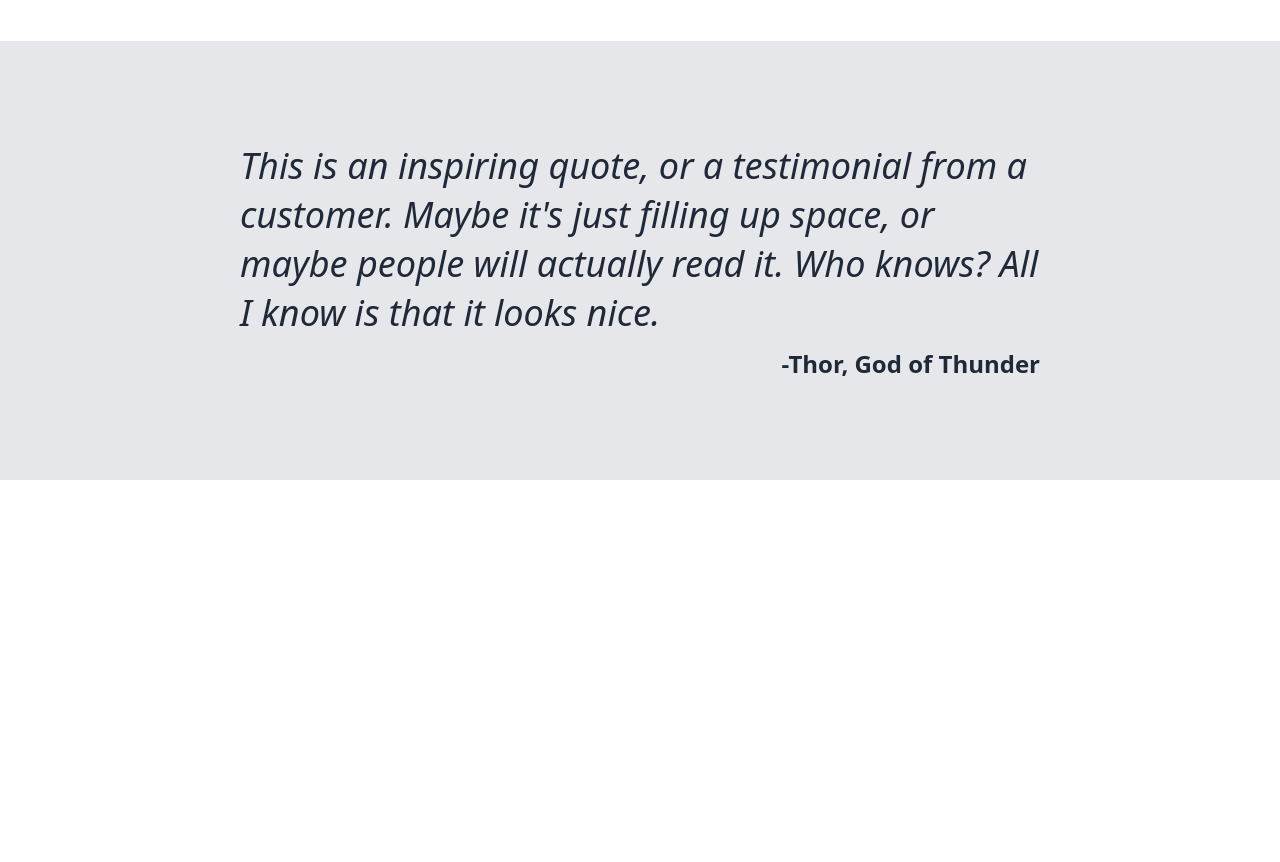
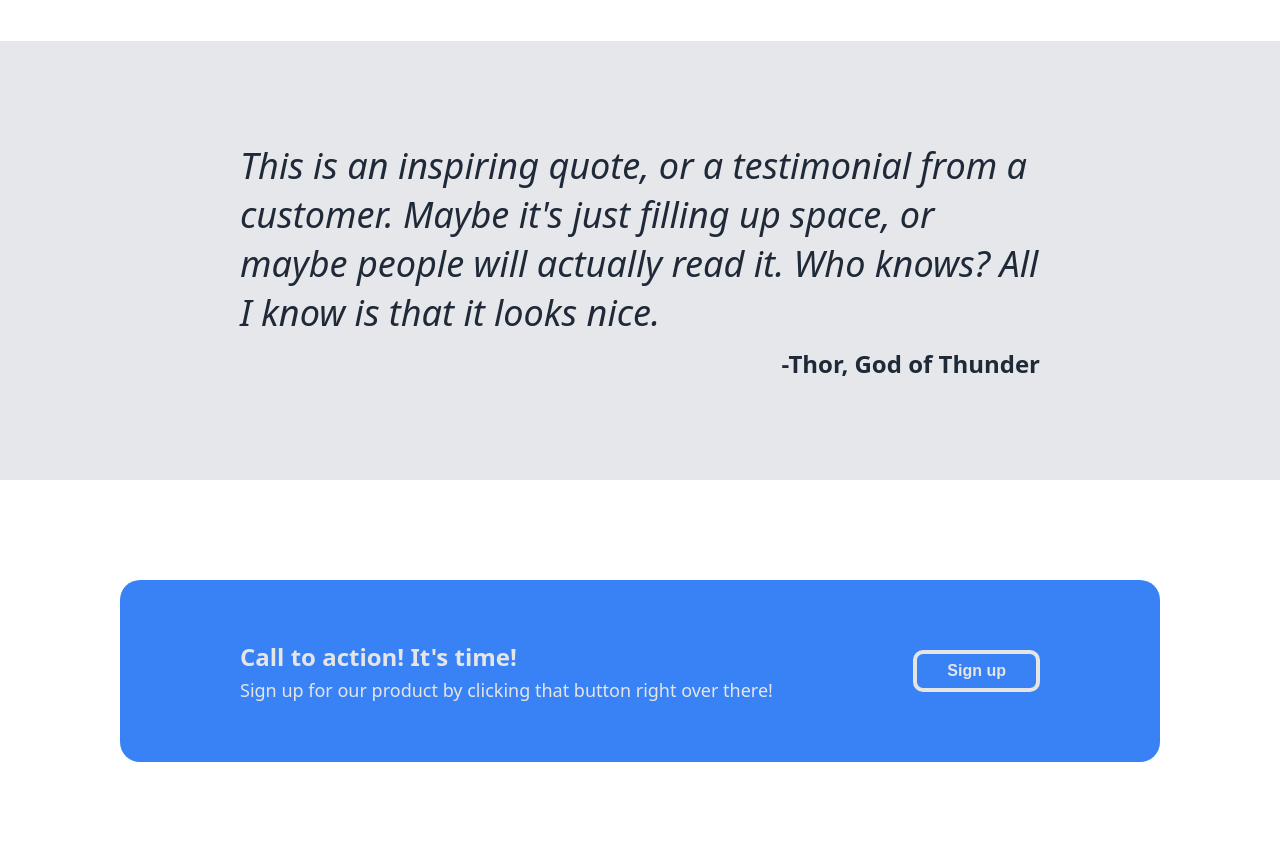
Before and after one commit to Ducktatorrr/landing-page-project, a plain HTML site: page index.html in a window 1280 px wide. Shown: the part 1231-2093 px from the top of the page. Before the commit the page ends 1711 px from the top, so only its background shows below. Drawn offline with Linux system fonts and the light colour scheme.

Commit message:
Added CTA section and styling

```diff
--- a/index.html
+++ b/index.html
@@ -56,7 +56,7 @@
     </div>
 
     <!-- quote section -->
-    <div class="quote-container">
+    <div class="quote-section">
         <div class="quote">
             <div class="quote-text">
                 This is an inspiring quote, or a testimonial from a customer. Maybe it's just filling up space, or maybe people will actually read it. Who knows? All I know is that it looks nice.
@@ -66,5 +66,16 @@
             </div>
         </div>
     </div>
+
+    <div class="cta-section">
+        <div class="cta-container">
+            <div class="cta-text">
+                <div class="cta-heading">Call to action! It's time!</div>
+                <div class="cta-subtext">Sign up for our product by clicking that button right over there!</div>
+            </div>
+            <button class="button-outline">Sign up</button>
+        </div>
+    </div>
+
 </body>
 </html>
--- a/style.css
+++ b/style.css
@@ -90,6 +90,17 @@ ul {
     font-weight: 600;
 }
 
+.button-outline {
+    background-color: #3882f6;
+    border: 4px solid;
+    border-color: #e5e5e5;;
+    color: #e5e5e5;
+    padding: 8px 30px;
+    border-radius: 10px;
+    font-size: 16px;
+    font-weight: 600;
+}
+
 .information {
     display: flex;
     flex-direction: column;
@@ -129,7 +140,7 @@ ul {
     width: 200px;
 }
 
-.quote-container {
+.quote-section {
     background-color: #e5e7eb;
     display: flex;
     justify-content: center;
@@ -157,3 +168,33 @@ ul {
     display: flex;
     justify-content: end;
 }
+
+.cta-section {
+    display: flex;
+    justify-content: center;
+    color: #e5e5e5;
+}
+
+.cta-container {
+    background-color: #3882f6;
+    display: flex;
+    align-items: center;
+    width: 800px;
+    margin: 100px 0;
+    padding: 60px 120px;
+    border-radius: 20px;
+}
+
+.cta-text {
+    flex: 1;
+}
+
+.cta-heading {
+    font-size: 24px;
+    font-weight: 600;
+    margin-bottom: 5px;
+}
+
+.cta-subtext {
+    font-size: 18px;
+}
```
